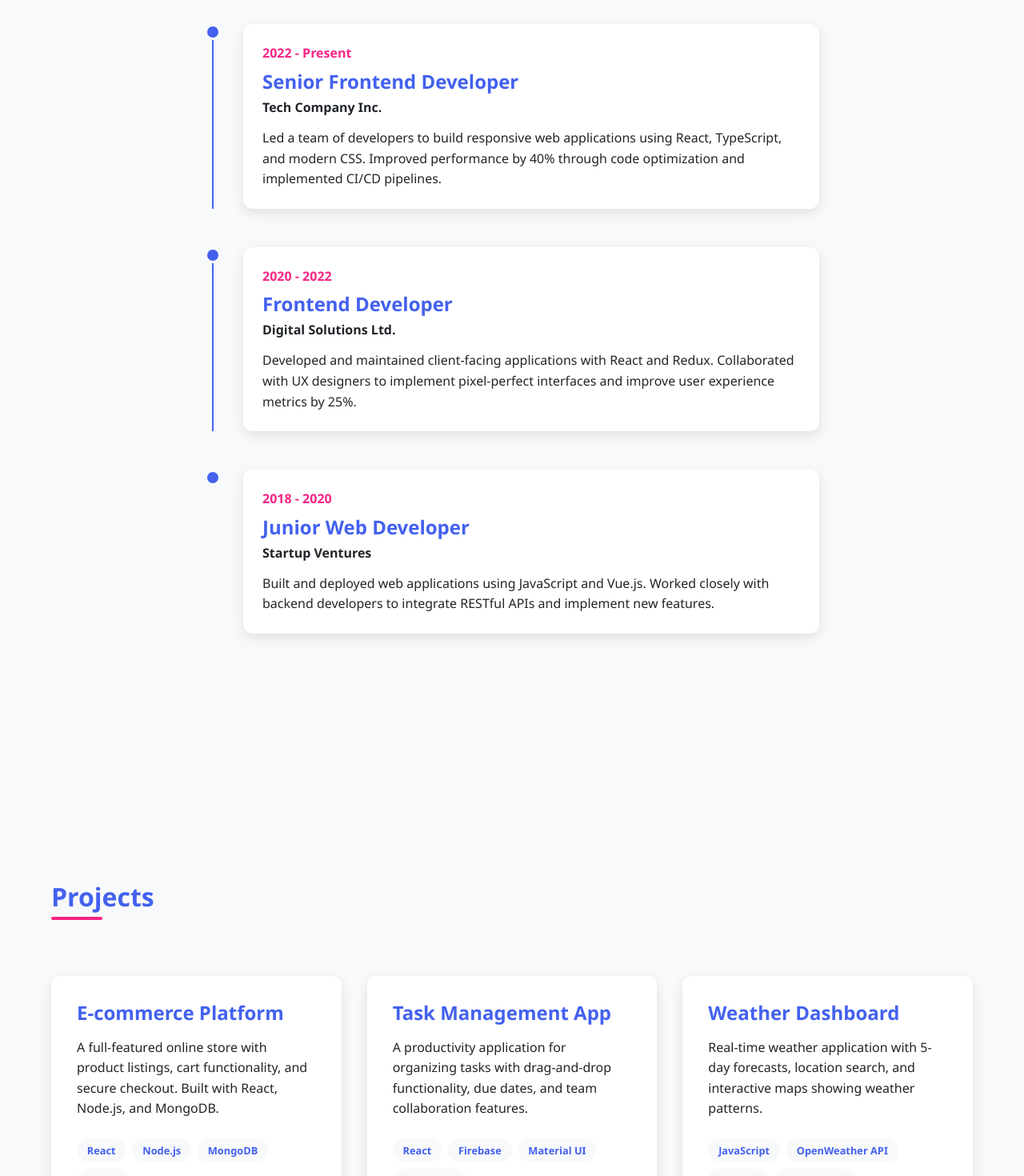
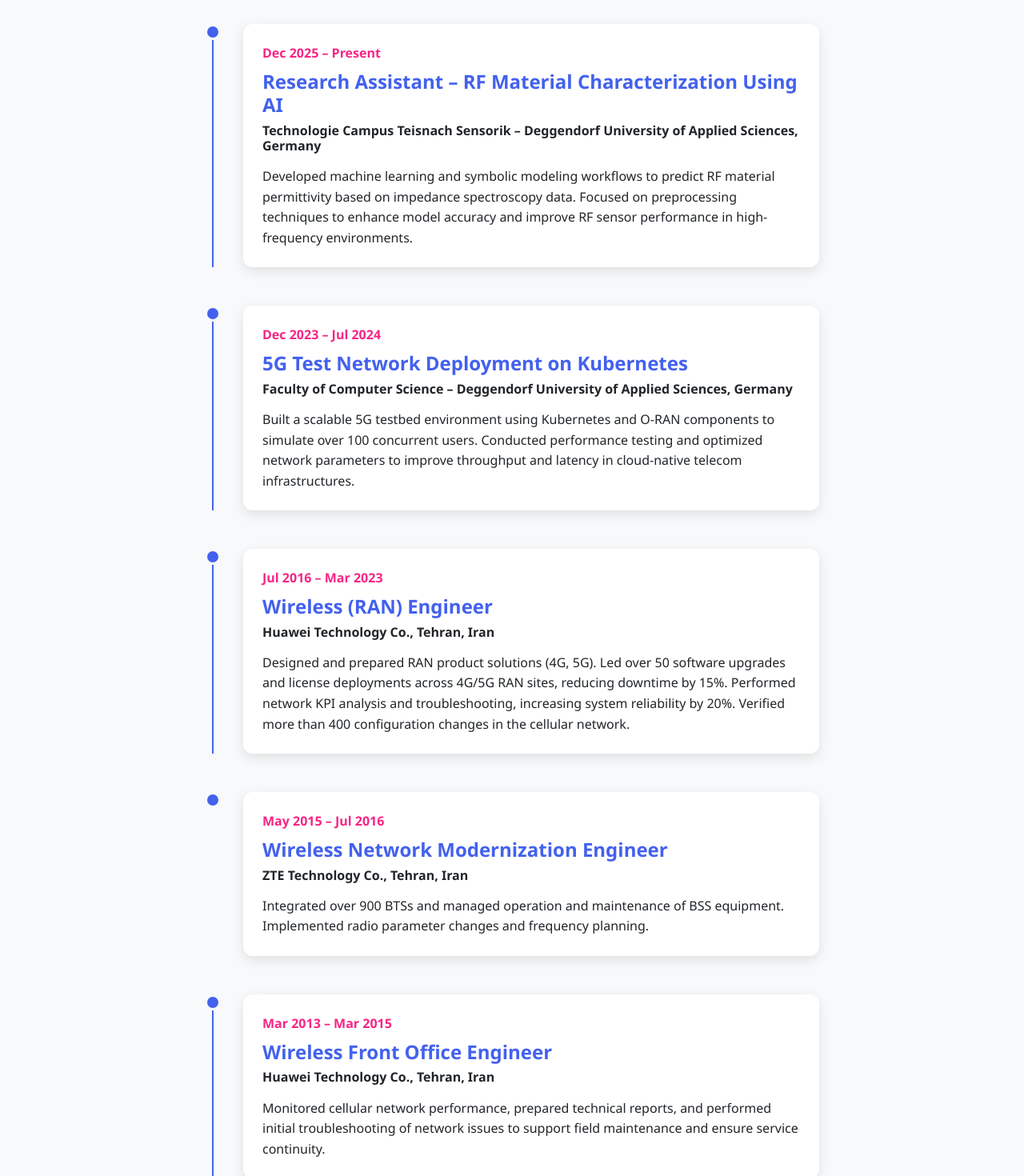
Before and after one commit to WW6889/mewed, a React (Vite) app: page / in a window 1280 px wide. Shown: the part 1160-2630 px from the top of the page at 80% size. Built offline with nearby package versions, Linux system fonts and the light colour scheme.

Commit message:
Update Exp

```diff
--- a/src/pages/Education/Education.jsx
+++ b/src/pages/Education/Education.jsx
@@ -8,7 +8,7 @@
       title: 'M.Sc. Electrical Engineering & Information Technology (Automation)',
       subtitle: 'Deggendorf University of Applied Sciences, Germany',
       description: `Focus on intelligent systems, network management, and data-driven optimization.
-      Master's thesis: RF Material Characterization Using AI — developed machine learning and symbolic
+      Master's thesis: RF Material Characterization Using AI, developed machine learning and symbolic
       modeling workflows to predict RF material permittivity from impedance spectroscopy data.`
     },
     {
--- a/src/pages/Experience/Experience.jsx
+++ b/src/pages/Experience/Experience.jsx
@@ -4,23 +4,44 @@
 const Experience = () => {
   const experiences = [
     {
-      date: '2022 - Present',
-      title: 'Senior Frontend Developer',
-      subtitle: 'Tech Company Inc.',
-      description: 'Led a team of developers to build responsive web applications using React, TypeScript, and modern CSS. Improved performance by 40% through code optimization and implemented CI/CD pipelines.'
+      date: 'Dec 2025 – Present',
+      title: 'Research Assistant – RF Material Characterization Using AI',
+      subtitle: 'Technologie Campus Teisnach Sensorik – Deggendorf University of Applied Sciences, Germany',
+      description: `Developed machine learning and symbolic modeling workflows to predict RF material
+      permittivity based on impedance spectroscopy data. Focused on preprocessing techniques to enhance
+      model accuracy and improve RF sensor performance in high-frequency environments.`
     },
     {
-      date: '2020 - 2022',
-      title: 'Frontend Developer',
-      subtitle: 'Digital Solutions Ltd.',
-      description: 'Developed and maintained client-facing applications with React and Redux. Collaborated with UX designers to implement pixel-perfect interfaces and improve user experience metrics by 25%.'
+      date: 'Dec 2023 – Jul 2024',
+      title: '5G Test Network Deployment on Kubernetes',
+      subtitle: 'Faculty of Computer Science – Deggendorf University of Applied Sciences, Germany',
+      description: `Built a scalable 5G testbed environment using Kubernetes and O-RAN components to
+      simulate over 100 concurrent users. Conducted performance testing and optimized network parameters
+      to improve throughput and latency in cloud-native telecom infrastructures.`
     },
     {
-      date: '2018 - 2020',
-      title: 'Junior Web Developer',
-      subtitle: 'Startup Ventures',
-      description: 'Built and deployed web applications using JavaScript and Vue.js. Worked closely with backend developers to integrate RESTful APIs and implement new features.',
+      date: 'Jul 2016 – Mar 2023',
+      title: 'Wireless (RAN) Engineer',
+      subtitle: 'Huawei Technology Co., Tehran, Iran',
+      description: `Designed and prepared RAN product solutions (4G, 5G). Led over 50 software upgrades
+      and license deployments across 4G/5G RAN sites, reducing downtime by 15%. Performed network KPI
+      analysis and troubleshooting, increasing system reliability by 20%. Verified more than 400
+      configuration changes in the cellular network.`
+    },
+    {
+      date: 'May 2015 – Jul 2016',
+      title: 'Wireless Network Modernization Engineer',
+      subtitle: 'ZTE Technology Co., Tehran, Iran',
+      description: `Integrated over 900 BTSs and managed operation and maintenance of BSS equipment.
+      Implemented radio parameter changes and frequency planning.`,
       last: true
+    },
+    {
+      date: 'Mar 2013 – Mar 2015',
+      title: 'Wireless Front Office Engineer',
+      subtitle: 'Huawei Technology Co., Tehran, Iran',
+      description: `Monitored cellular network performance, prepared technical reports, and performed
+      initial troubleshooting of network issues to support field maintenance and ensure service continuity.`
     }
   ]
 
```
